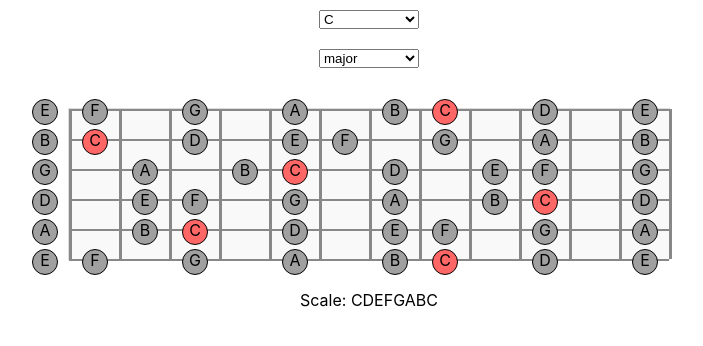
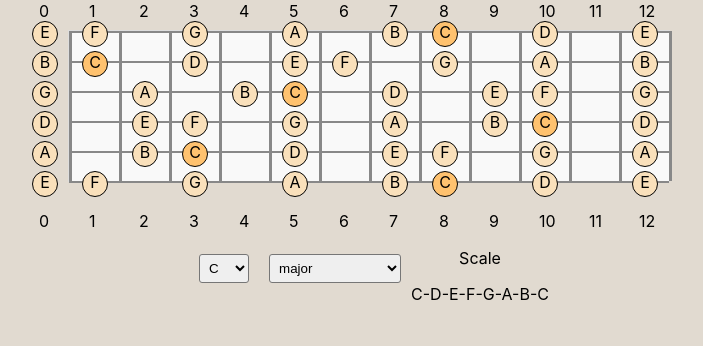
Before and after one commit to cangurdev/guitar-scales, a React (Create React App) app: page / in a window 1280 px wide. Shown: the top 346 px of the page, without its empty margins (271-974 px from the left). Built offline with nearby package versions, Linux system fonts and the light colour scheme.

Commit message:
update css

```diff
--- a/src/App.scss
+++ b/src/App.scss
@@ -1,9 +1,16 @@
+html {
+  background-color: #e1dad0;
+  height          : 100%;
+  width           : 100%;
+}
+
 .App {
   text-align     : center;
   display        : flex;
   flex-direction : column;
   justify-content: center;
   align-items    : center;
+  height         : 100%;
 }
 
 .fretboard {
@@ -15,6 +22,10 @@
   border          : 1px solid #ddd;
   top             : 30px;
   margin-bottom   : 60px;
+
+  .numbers {
+    display: flex;
+  }
 }
 
 .note {
@@ -25,27 +36,45 @@
   border       : 1px solid #000;
 }
 
-@for $i from 1 through 6 {
-  .string-#{$i} {
-    top             : ($i - 1) * 30px;
+.string {
   position        : absolute;
   width           : 100%;
   height          : 2px;
   background-color: #888;
 }
-}
 
-@for $i from 1 through 13 {
-  .fret-#{$i} {
-    left            : calc(($i - 1) * 50px);
+.fret {
   position        : absolute;
   width           : 3px;
   height          : 100%;
   background-color: #888;
+
+  .top {
+    position: absolute;
+    top     : -30px;
+    left    : -30px;
+  }
+
+  .bottom {
+    position: absolute;
+    top     : 180px;
+    left    : -30px;
   }
 }
 
+.selection {
+  display        : flex;
+  margin-top     : 20px;
+  justify-content: center;
+  align-items    : center;
+}
+
 select {
-  width : 100px;
-  margin: 10px 0px;
+  margin       : 10px;
+  border-radius: 3px;
+  padding      : 5px;
+
+  .note-options {
+    width: 30px;
   }
+}
--- a/src/App.tsx
+++ b/src/App.tsx
@@ -48,21 +48,23 @@ function App() {
 
   return (
     <div className="App">
-       <Options
-        updateNote  = { (note: string) => setSelectedNote(note) }
-        updateScale = { (scale: string) => setSelectedScale(scale) }
-        scaleNotes  = { scaleNotes }
-        scales      = { Object.keys(rules) }
-        notes       = { notes }
-      />
       <Fretboard
         notes    = { scaleNotes }
         note     = { selectedNote }
         allNotes = { notes }
       />
-      <Scale
-        scale = { scaleNotes }
-      />
+      <div className='selection'>
+        <Options
+          updateNote  = { (note: string) => setSelectedNote(note) }
+          updateScale = { (scale: string) => setSelectedScale(scale) }
+          scaleNotes  = { scaleNotes }
+          scales      = { Object.keys(rules) }
+          notes       = { notes }
+        />
+        <Scale
+          scale = { scaleNotes }
+        />
+      </div>
     </div>
   );
 }
--- a/src/components/Fretboard.tsx
+++ b/src/components/Fretboard.tsx
@@ -29,7 +29,7 @@ const Fretboard: React.FC<FretboardProps> = ({ notes, note, allNotes }) => {
                 left           : `${j * 50 - 37}px`,
                 top            : `${i * 30 - 10}px`,
                 backgroundColor: `${
-                  note === selectedNote ? "#FF6666" : "#A0A0A0"
+                  note === selectedNote ? "#FFC26F" : "#F9E0BB"
                 }`,
               }}
             >
@@ -47,7 +47,10 @@ const Fretboard: React.FC<FretboardProps> = ({ notes, note, allNotes }) => {
 
   const getStrings = () => {
     return strings.map((_string, i) => (
-      <div className = { `string-${i + 1}` }></div>
+      <div
+        className = { `string` }
+        style     = {{ top: `${i*30}px`}}
+      ></div>
     ));
   };
 
@@ -56,7 +59,17 @@ const Fretboard: React.FC<FretboardProps> = ({ notes, note, allNotes }) => {
 
     for (let i = 0; i < 13; i++) {
       frets.push(
-        <div className = { `fret-${i + 1}` }></div>
+        <div
+          className = { `fret` }
+          style     = {{ left: `${ (i) * 50}px`}}
+        >
+          <span className="top">
+            { i }
+          </span>
+          <span className="bottom">
+            { i }
+          </span>
+        </div>
       );
     }
 
--- a/src/components/Options.tsx
+++ b/src/components/Options.tsx
@@ -20,9 +20,10 @@ function Options(props: OptionsProps ) {
   };
 
   return (
-    <div className="App">
+    <div className="options">
       <select
-        onChange = { handleNoteChange }
+        className = 'note-options'
+        onChange  = { handleNoteChange }
       >
         {
           props.notes.map( note => (
@@ -36,7 +37,8 @@ function Options(props: OptionsProps ) {
         }
       </select>
       <select
-        onChange = { handleScaleChange }
+        className = 'scale-options'
+        onChange  = { handleScaleChange }
       >
         {
           props.scales.map( scale => (
--- a/src/components/Scale.tsx
+++ b/src/components/Scale.tsx
@@ -2,10 +2,15 @@ interface ScaleProps {
     scale: string[];
 }
 
-function Scale(props: ScaleProps) {
+function Scale({ scale }: ScaleProps) {
   return (
     <div className="scale">
-      <span>Scale: { props.scale } </span>
+      <p>Scale</p>
+      {
+        scale.map( (note, i) =>
+          `${note}${i !== scale.length -1 ? '-' : ''}`
+        )
+      }
     </div>
   );
 }
```
Lines whose indentation alone changed are shown as unchanged.
